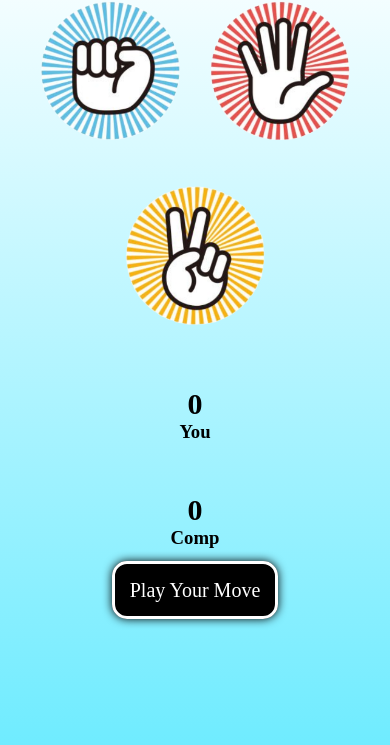
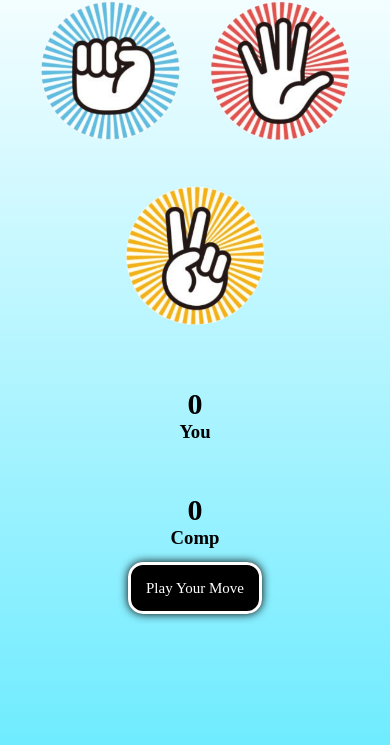
Before and after one commit to Ayan-devv/Rock-Paper-and-Scissors-Game, a plain HTML site: page index.html in a window 390 px wide. Shown: the part 69-814 px from the top of the page. Drawn offline with Linux system fonts and the light colour scheme.

Commit message:
Final Project

```diff
--- a/style.css
+++ b/style.css
@@ -109,6 +109,6 @@ img {
       font-size: 30px; /* Reduce the font size of the scores */
     }
     #msg {
-      font-size: 20px; /* Reduce the font size of the message */
+      font-size: 15px; /* Reduce the font size of the message */
     }
   }
```
